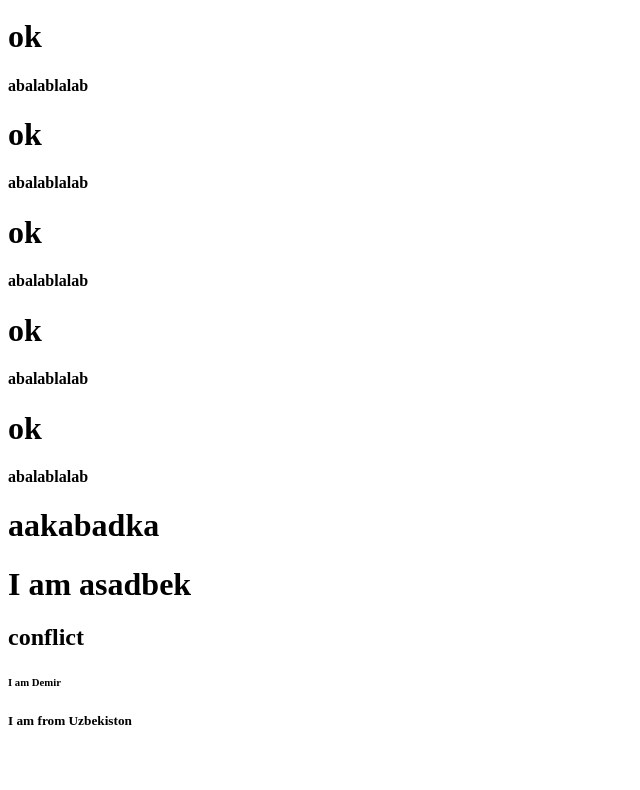
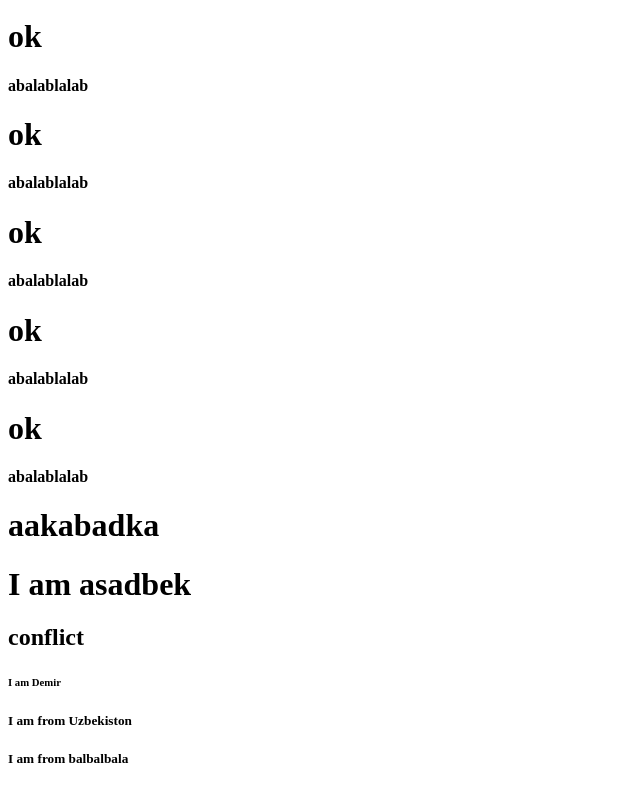
Before and after one commit to rajaboff-dev/just-a-repo, a plain HTML site: page index.html in a window 1280 px wide. Shown: the part 1080-1870 px from the top of the page, without its empty margins (0-640 px from the left). Before the commit the page ends 1831 px from the top, so only its background shows below. Drawn offline with Linux system fonts and the light colour scheme.

Commit message:
im add h5

```diff
--- a/index.html
+++ b/index.html
@@ -45,5 +45,6 @@
     <h5>I am from Uzbekiston</h5>
     <div class="icreate-div"></div>
     <div class="span"></div>
+    <h5>I am from balbalbala</h5>
 </body>
 </html>
```
